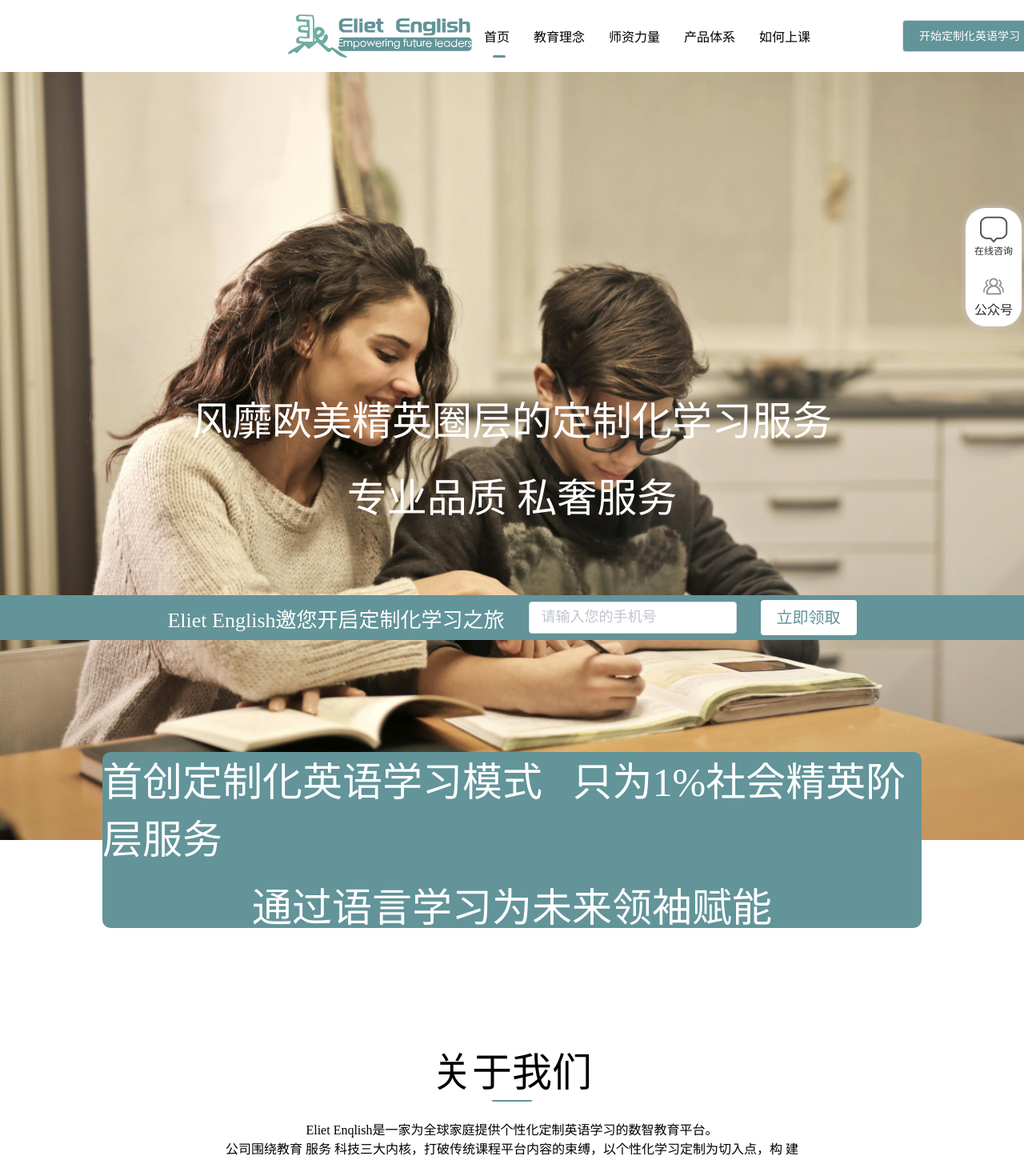
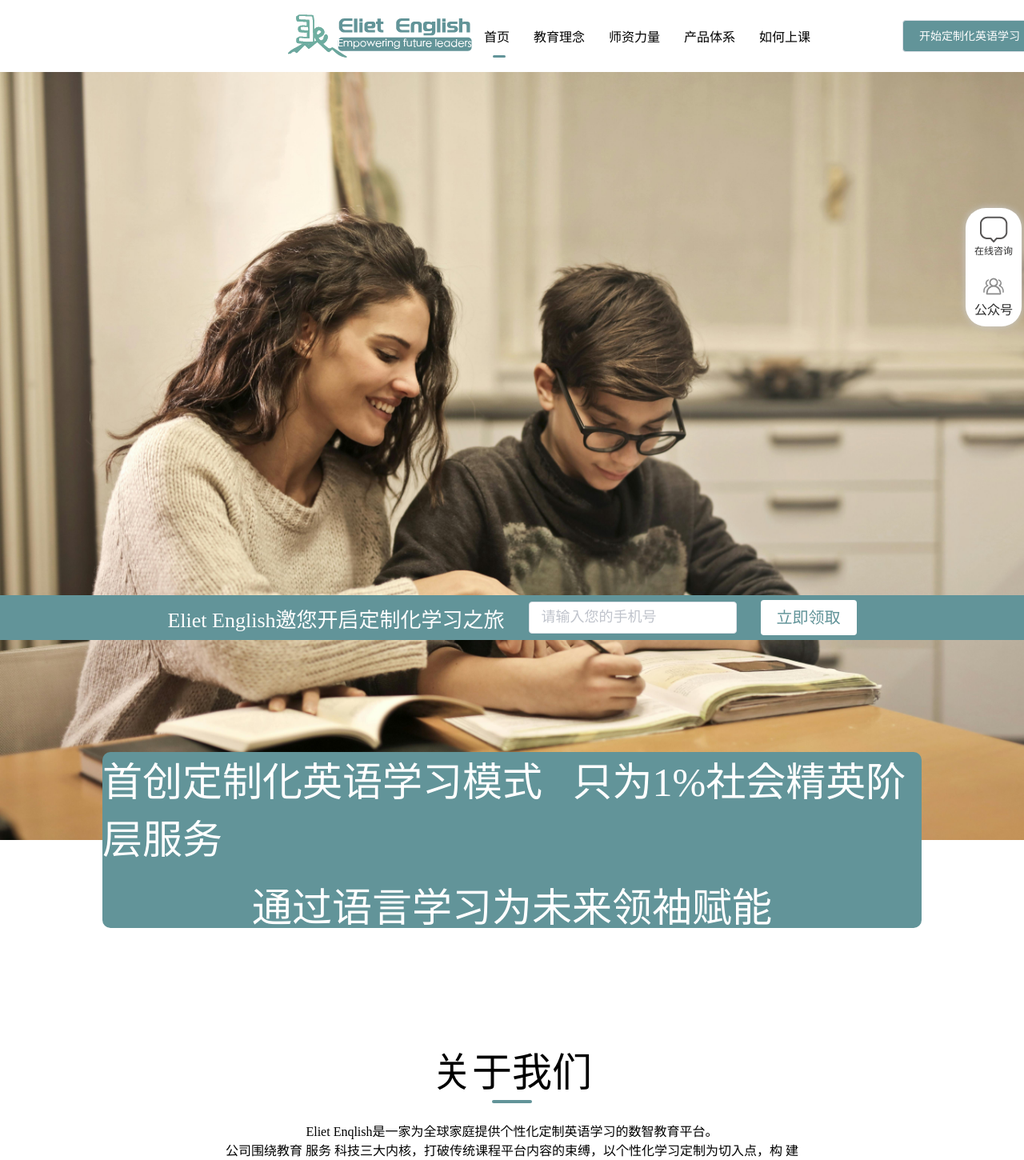
Before and after one commit to weblong1992/eliet-english-pc, a Vue app: page /#/home in a window 1280 px wide. Shown: the top 1450 px of the page at 80% size. Built offline with nearby package versions, Linux system fonts and the light colour scheme.

Commit message:
banner图修改

```diff
--- a/src/components/v-footer/index.vue
+++ b/src/components/v-footer/index.vue
@@ -37,7 +37,7 @@
       </div>
 
       <div>
-        <p>品牌介绍1111111111122222221</p>
+        <p>品牌介绍</p>
         <!-- <p>团队介绍</p>
         <p>关于我们</p> -->
       </div>
--- a/src/views/home/index.vue
+++ b/src/views/home/index.vue
@@ -10,12 +10,12 @@
         </el-carousel-item>
       </el-carousel>
 
-      <div class="center-desc">
+      <!-- <div class="center-desc">
         <div class="center-desc-inner">
           <p>风靡欧美精英圈层的定制化学习服务</p>
           <p>专业品质 私奢服务</p>
         </div>
-      </div>
+      </div> -->
 
       <div class="bottom">
         <div class="bottom_inner">
@@ -320,7 +320,7 @@ export default {
       width: 100%;
       height: 100%;
 
-      background-image: url("~@/assets/image/home/hc.jpg");
+      background-image: url("~@/assets/image/home/hc1.jpg");
       background-size: cover; /* 使图片平铺满整个浏览器（从宽和高的最大需求方面来满足，会使某些部分无法显示在区域中） */
       position: absolute; /* 不可缺少 */
       /* overflow: hidden; */
@@ -409,7 +409,7 @@ export default {
         font-size: 50px;
         .nav {
           width: 50px;
-          height: 2px;
+          height: 4px;
           background-color: $mainColor;
           border-radius: 2px;
           margin-top: 3px;
```
Also changed, not shown: src/assets/image/home/hc.jpg (deleted), src/assets/image/home/hc1.jpg (added).
